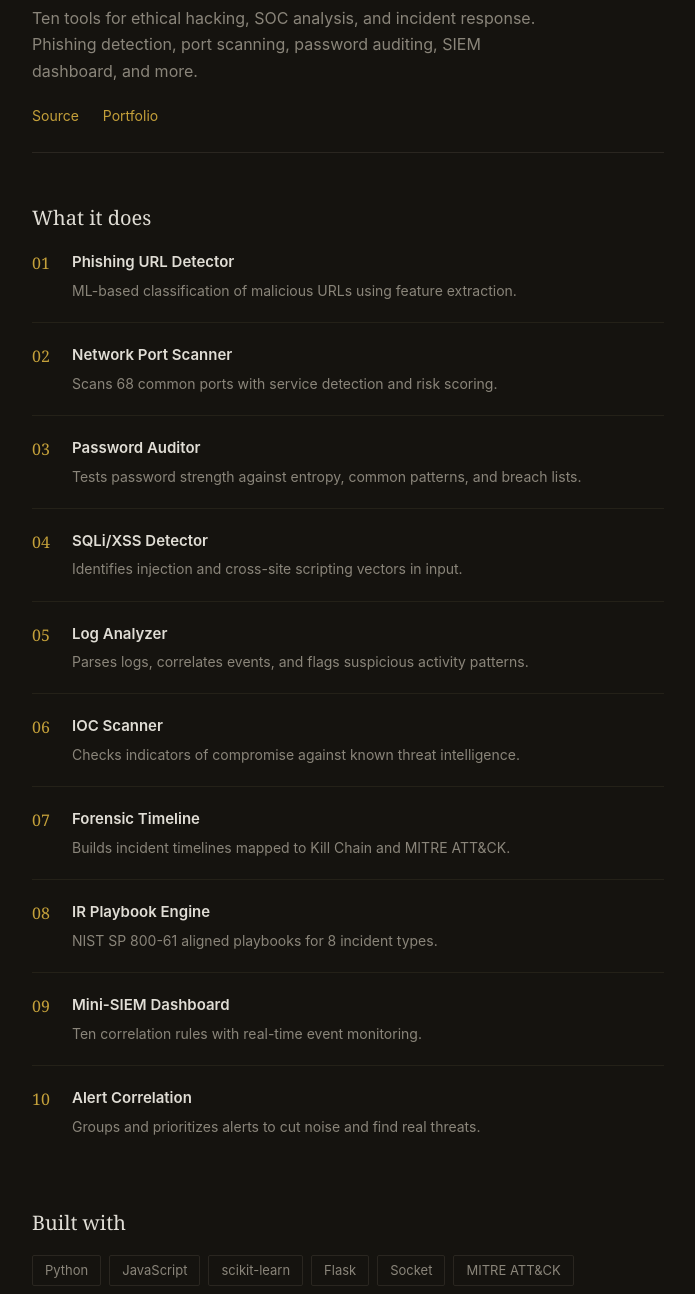
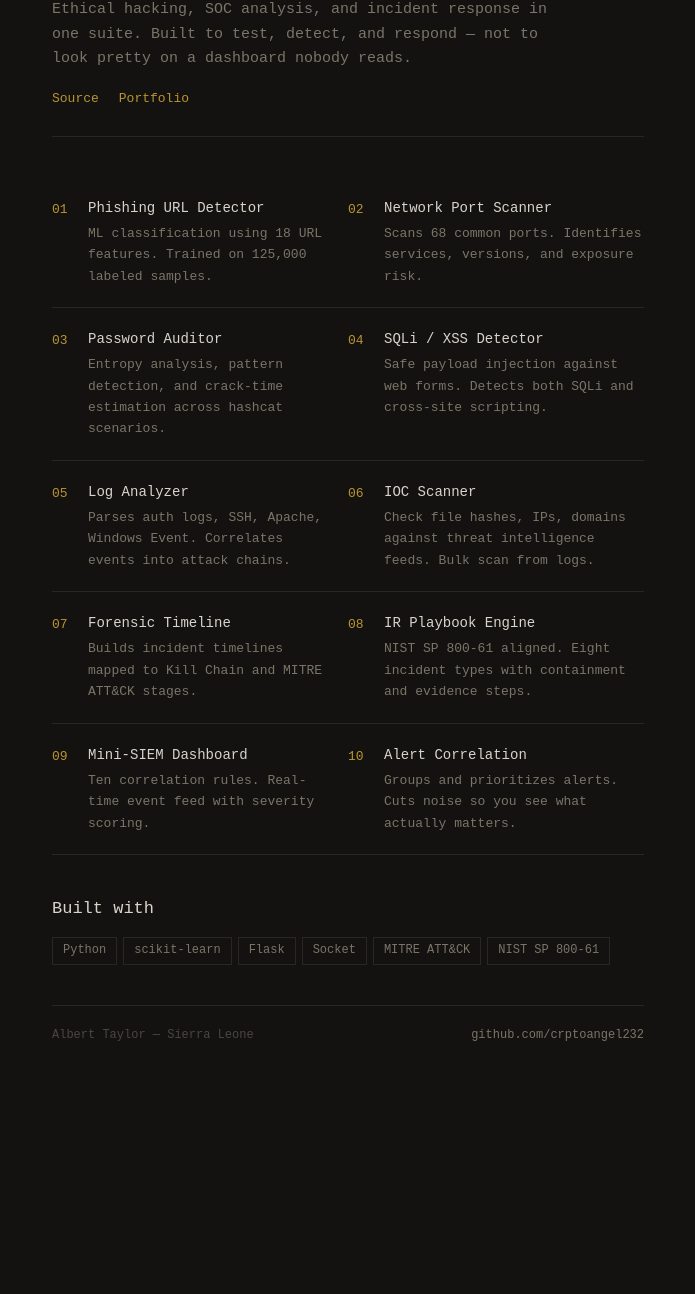
Before and after one commit to crptoangel232/phishguard, a plain HTML site: page docs/index.html in a window 1280 px wide. Shown: the part 155-1449 px from the top of the page, without its empty margins (292-987 px from the left). After the commit the page ends 1257 px from the top, so only its background shows below. Drawn offline with Linux system fonts and the light colour scheme.

Commit message:
Redesign — domain-appropriate colors, human minimalism

```diff
--- a/docs/index.html
+++ b/docs/index.html
@@ -3,96 +3,70 @@
 <head>
 <meta charset="UTF-8">
 <meta name="viewport" content="width=device-width, initial-scale=1.0">
-<title>PhishGuard — Security Suite</title>
+<title>PhishGuard — Security Toolkit</title>
 <style>
 *{margin:0;padding:0;box-sizing:border-box;}
-body{font-family:-apple-system,BlinkMacSystemFont,"Segoe UI",Helvetica,Arial,sans-serif;background:#15130f;color:#e0ddd5;line-height:1.65;}
-.wrap{max-width:680px;margin:0 auto;padding:60px 24px;}
-header{margin-bottom:48px;padding-bottom:24px;border-bottom:1px solid #2a2620;}
-header .label{font-size:12px;letter-spacing:2px;text-transform:uppercase;color:#c4a03a;font-weight:600;margin-bottom:12px;}
-header h1{font-family:Georgia,"Times New Roman",serif;font-size:34px;font-weight:400;letter-spacing:-0.5px;margin-bottom:12px;}
-header p{font-size:16px;color:#8a857a;max-width:520px;}
-nav{display:flex;gap:24px;margin-top:20px;font-size:14px;}
-nav a{color:#c4a03a;text-decoration:none;border-bottom:1px solid transparent;}
-nav a:hover{border-bottom-color:#c4a03a;}
-.section{margin-bottom:48px;}
-.section h2{font-family:Georgia,serif;font-size:20px;font-weight:400;margin-bottom:16px;}
-.feat{display:flex;gap:16px;margin-bottom:20px;padding-bottom:20px;border-bottom:1px solid #242118;}
-.feat:last-child{border-bottom:none;}
-.feat .fn{font-family:Georgia,serif;font-size:16px;color:#c4a03a;min-width:24px;}
-.feat h3{font-size:15px;font-weight:600;margin-bottom:4px;}
-.feat p{font-size:14px;color:#8a857a;}
-.stack{display:flex;flex-wrap:wrap;gap:8px;}
-.stack span{font-size:13px;color:#8a857a;padding:4px 12px;border:1px solid #2a2620;border-radius:2px;}
-footer{padding-top:24px;border-top:1px solid #2a2620;font-size:13px;color:#5a554c;display:flex;justify-content:space-between;}
-footer a{color:#8a857a;text-decoration:none;}
-footer a:hover{text-decoration:underline;}
-@media(max-width:600px){.wrap{padding:40px 20px;}header h1{font-size:26px;}footer{flex-direction:column;gap:8px;}}
+body{font-family:'JetBrains Mono','Courier New',monospace;background:#131210;color:#d8d4cc;line-height:1.65;}
+.w{max-width:640px;margin:0 auto;padding:56px 24px;}
+.hd{margin-bottom:40px;padding-bottom:24px;border-bottom:1px solid #2a2722;}
+.hd .tg{font-family:'JetBrains Mono','Courier New',monospace;font-size:13px;color:#b89530;margin-bottom:14px;}
+.hd h1{font-family:'JetBrains Mono','Courier New',monospace;font-size:30px;font-weight:500;letter-spacing:-1px;margin-bottom:12px;}
+.hd .ds{font-size:15px;color:#7a7568;max-width:500px;margin-bottom:16px;}
+.nv{display:flex;gap:20px;font-size:13px;}
+.nv a{color:#b89530;text-decoration:none;border-bottom:1px solid transparent;padding-bottom:1px;}
+.nv a:hover{border-bottom-color:#b89530;}
+.fl{display:grid;grid-template-columns:1fr 1fr;gap:0;}.f{padding:20px 0;border-bottom:1px solid #2a2722;}.f:nth-child(odd){padding-right:20px;}@media(max-width:560px){.fl{grid-template-columns:1fr;}.f:nth-child(odd){padding-right:0;}}
+.f{display:flex;gap:14px;}
+.fn{font-family:'JetBrains Mono','Courier New',monospace;font-size:13px;color:#b89530;min-width:22px;flex-shrink:0;padding-top:2px;}
+.f h3{font-size:14px;font-weight:500;margin-bottom:3px;}
+.f p{font-size:13px;color:#7a7568;}
+.stats{display:flex;gap:28px;margin-bottom:36px;padding-bottom:24px;border-bottom:1px solid #2a2722;}
+.s{display:flex;flex-direction:column;}
+.sv{font-family:'JetBrains Mono','Courier New',monospace;font-size:24px;font-weight:400;color:#b89530;}
+.sl{font-size:11px;color:#4a4640;letter-spacing:1px;text-transform:uppercase;margin-top:2px;}
+.se{margin-top:40px;margin-bottom:40px;}
+.se h2{font-family:'JetBrains Mono','Courier New',monospace;font-size:17px;font-weight:400;margin-bottom:14px;}
+.sk{display:flex;flex-wrap:wrap;gap:6px;}
+.sk span{font-size:12px;color:#7a7568;padding:3px 10px;border:1px solid #2a2722;}
+.ft{padding-top:20px;border-top:1px solid #2a2722;font-size:12px;color:#4a4640;display:flex;justify-content:space-between;}
+.ft a{color:#7a7568;text-decoration:none;}
+.ft a:hover{text-decoration:underline;}
+@media(max-width:600px){.w{padding:40px 20px;}.hd h1{font-size:24px;}.ft{flex-direction:column;gap:6px;}}
 </style>
 </head>
 <body>
-<div class="wrap">
-<header>
-<div class="label">Cybersecurity</div>
+<div class="w">
+<div class="hd">
+<div class="tg">Ten tools for people who break things to prove they can be broken.</div>
 <h1>PhishGuard</h1>
-<p>Ten tools for ethical hacking, SOC analysis, and incident response. Phishing detection, port scanning, password auditing, SIEM dashboard, and more.</p>
-<nav>
+<p class="ds">Ethical hacking, SOC analysis, and incident response in one suite. Built to test, detect, and respond — not to look pretty on a dashboard nobody reads.</p>
+<div class="nv">
 <a href="https://github.com/crptoangel232/phishguard" target="_blank">Source</a>
 <a href="https://crptoangel232.github.io/My-Portfolio-Website/">Portfolio</a>
-</nav>
-</header>
-<section class="section">
-<h2>What it does</h2>
+</div>
+</div>
 
-<div class="feat">
-<div class="fn">01</div>
-<div><h3>Phishing URL Detector</h3><p>ML-based classification of malicious URLs using feature extraction.</p></div>
+<div class="fl">
+<div class="f"><span class="fn">01</span><div><h3>Phishing URL Detector</h3><p>ML classification using 18 URL features. Trained on 125,000 labeled samples.</p></div></div>
+<div class="f"><span class="fn">02</span><div><h3>Network Port Scanner</h3><p>Scans 68 common ports. Identifies services, versions, and exposure risk.</p></div></div>
+<div class="f"><span class="fn">03</span><div><h3>Password Auditor</h3><p>Entropy analysis, pattern detection, and crack-time estimation across hashcat scenarios.</p></div></div>
+<div class="f"><span class="fn">04</span><div><h3>SQLi / XSS Detector</h3><p>Safe payload injection against web forms. Detects both SQLi and cross-site scripting.</p></div></div>
+<div class="f"><span class="fn">05</span><div><h3>Log Analyzer</h3><p>Parses auth logs, SSH, Apache, Windows Event. Correlates events into attack chains.</p></div></div>
+<div class="f"><span class="fn">06</span><div><h3>IOC Scanner</h3><p>Check file hashes, IPs, domains against threat intelligence feeds. Bulk scan from logs.</p></div></div>
+<div class="f"><span class="fn">07</span><div><h3>Forensic Timeline</h3><p>Builds incident timelines mapped to Kill Chain and MITRE ATT&CK stages.</p></div></div>
+<div class="f"><span class="fn">08</span><div><h3>IR Playbook Engine</h3><p>NIST SP 800-61 aligned. Eight incident types with containment and evidence steps.</p></div></div>
+<div class="f"><span class="fn">09</span><div><h3>Mini-SIEM Dashboard</h3><p>Ten correlation rules. Real-time event feed with severity scoring.</p></div></div>
+<div class="f"><span class="fn">10</span><div><h3>Alert Correlation</h3><p>Groups and prioritizes alerts. Cuts noise so you see what actually matters.</p></div></div>
+
 </div>
-<div class="feat">
-<div class="fn">02</div>
-<div><h3>Network Port Scanner</h3><p>Scans 68 common ports with service detection and risk scoring.</p></div>
+<div class="se">
+<h2>Built with</h2>
+<div class="sk"><span>Python</span><span>scikit-learn</span><span>Flask</span><span>Socket</span><span>MITRE ATT&CK</span><span>NIST SP 800-61</span></div>
 </div>
-<div class="feat">
-<div class="fn">03</div>
-<div><h3>Password Auditor</h3><p>Tests password strength against entropy, common patterns, and breach lists.</p></div>
-</div>
-<div class="feat">
-<div class="fn">04</div>
-<div><h3>SQLi/XSS Detector</h3><p>Identifies injection and cross-site scripting vectors in input.</p></div>
-</div>
-<div class="feat">
-<div class="fn">05</div>
-<div><h3>Log Analyzer</h3><p>Parses logs, correlates events, and flags suspicious activity patterns.</p></div>
-</div>
-<div class="feat">
-<div class="fn">06</div>
-<div><h3>IOC Scanner</h3><p>Checks indicators of compromise against known threat intelligence.</p></div>
-</div>
-<div class="feat">
-<div class="fn">07</div>
-<div><h3>Forensic Timeline</h3><p>Builds incident timelines mapped to Kill Chain and MITRE ATT&CK.</p></div>
-</div>
-<div class="feat">
-<div class="fn">08</div>
-<div><h3>IR Playbook Engine</h3><p>NIST SP 800-61 aligned playbooks for 8 incident types.</p></div>
-</div>
-<div class="feat">
-<div class="fn">09</div>
-<div><h3>Mini-SIEM Dashboard</h3><p>Ten correlation rules with real-time event monitoring.</p></div>
-</div>
-<div class="feat">
-<div class="fn">10</div>
-<div><h3>Alert Correlation</h3><p>Groups and prioritizes alerts to cut noise and find real threats.</p></div>
-</div>
-</section>
-<section class="section">
-<h2>Built with</h2>
-<div class="stack"><span>Python</span><span>JavaScript</span><span>scikit-learn</span><span>Flask</span><span>Socket</span><span>MITRE ATT&CK</span></div>
-</section>
-<footer>
+<div class="ft">
 <span>Albert Taylor — Sierra Leone</span>
 <a href="https://github.com/crptoangel232" target="_blank">github.com/crptoangel232</a>
-</footer>
+</div>
 </div>
 </body>
 </html>
```
